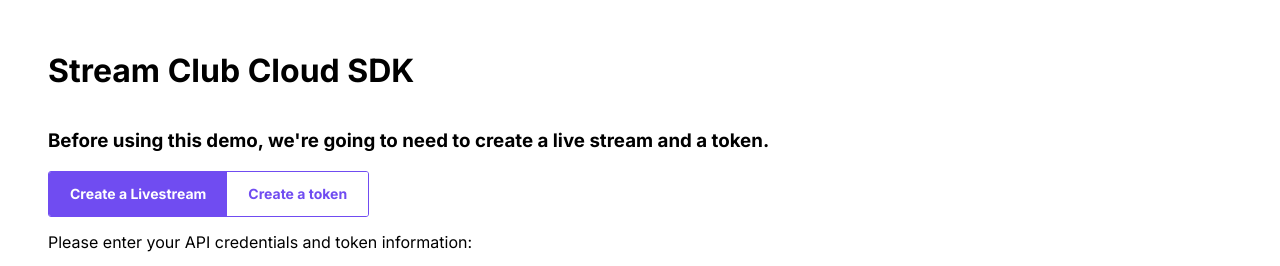
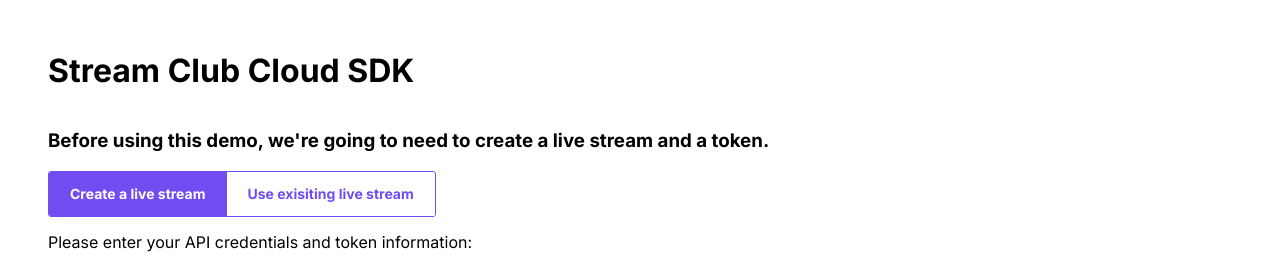
Before and after one commit to stream-projects/stream-sdk-demo, a React (Create React App) app: page / in a window 1280 px wide. Shown: the top 266 px of the page. Built offline with nearby package versions, Linux system fonts and the light colour scheme; what stream-sdk would draw is missing.

Commit message:
Copy changes

```diff
--- a/package.json
+++ b/package.json
@@ -3,7 +3,7 @@
     "version": "1.0.0",
     "license": "MIT",
     "description": "Easily embeddable in-browser live streaming with React",
-    "homepage": "https://www.stream.club/cloud",
+    "homepage": "https://www.stream.club/",
     "private": true,
     "dependencies": {
         "@daily-co/daily-js": "^0.14.0",
--- a/src/Home.tsx
+++ b/src/Home.tsx
@@ -236,13 +236,13 @@
                                 active={nav === 'livestream'}
                                 onClick={() => setNav('livestream')}
                             >
-                                Create a Livestream
+                                Create a live stream
                             </Nav>
                             <Nav
                                 active={nav === 'token'}
                                 onClick={() => setNav('token')}
                             >
-                                Create a token
+                                Use exisiting live stream
                             </Nav>
                         </NavContainer>
 
@@ -300,8 +300,8 @@
                         {nav === 'token' && (
                             <>
                                 <p>
-                                    If you've already created a live stream, you
-                                    can access it using the id here:
+                                    Please enter your API credentials and token
+                                    information:
                                 </p>
                                 <SectionContainer>
                                     <InputsContainer>
```
